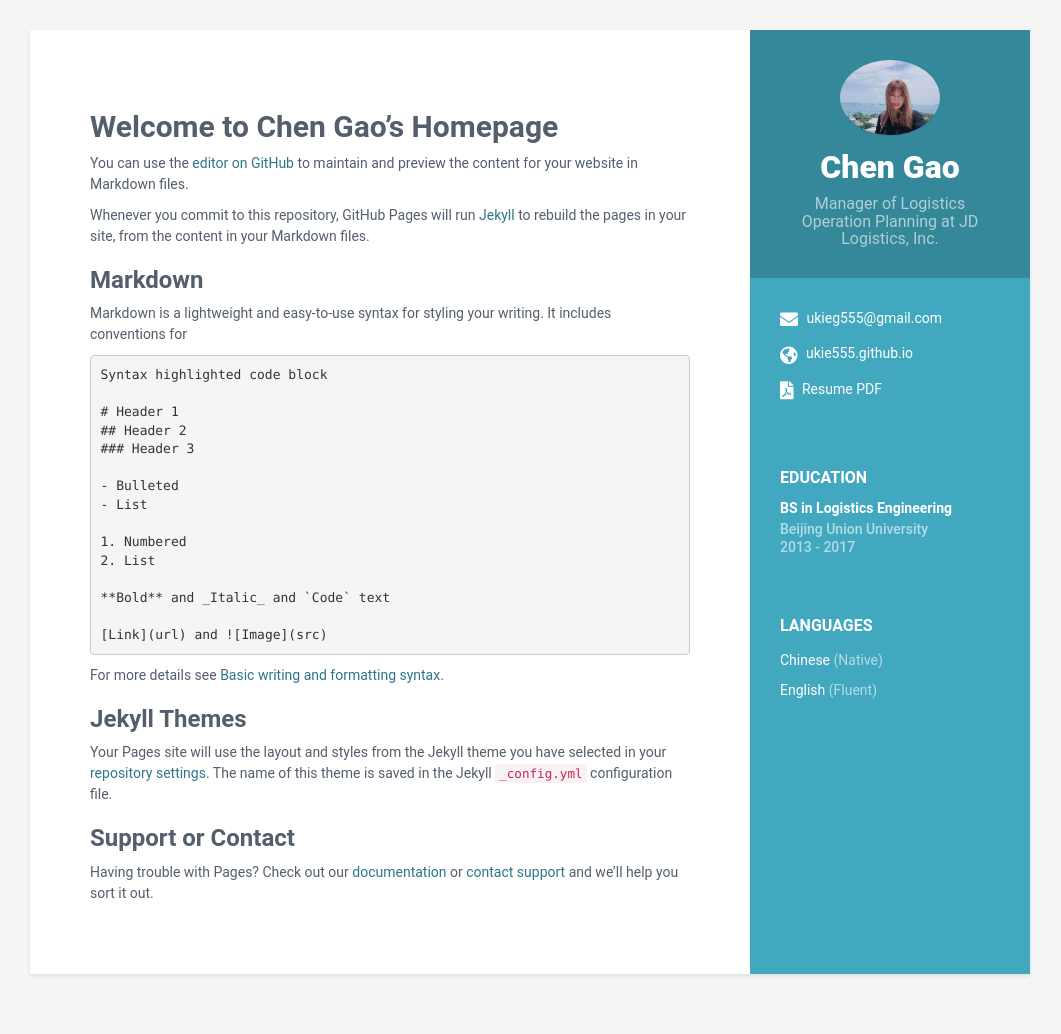
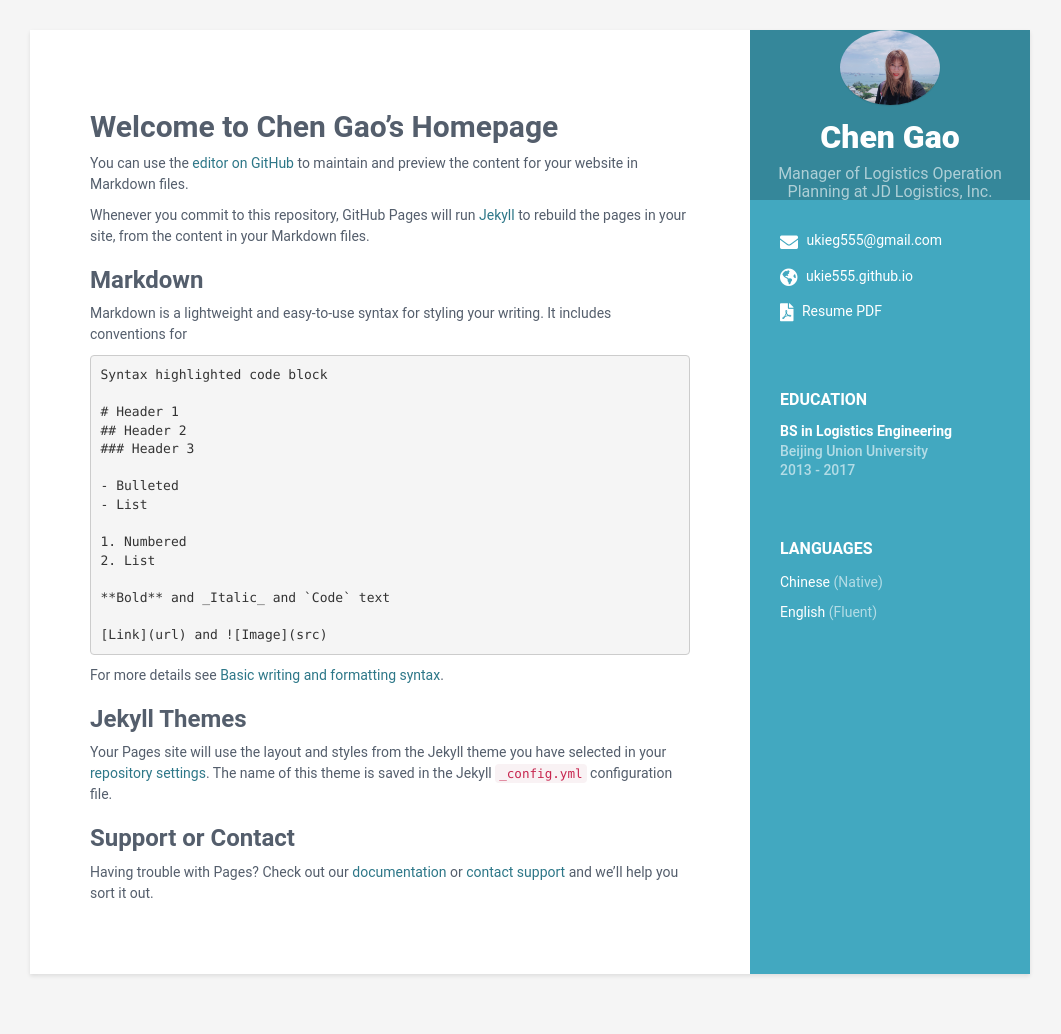
Before and after one commit to Ukie555/ukie555.github.io, a Jekyll site: the page built from index.md, in a window 1280 px wide. Shown: the whole page, without its empty margins (110-1171 px from the left). Built offline with Jekyll 4.4.1, drawn with Linux system fonts in a browser that asks for light colours; our own code applies the rules of GitHub Pages for plain Markdown files.

Commit message:
Edit padding

```diff
--- a/_sass/_base.scss
+++ b/_sass/_base.scss
@@ -48,7 +48,8 @@ p {
         color: #fff;
     }
     .profile-container {
-        padding: 30px;
+        //padding: 30px;
+        padding: 0px;
         //background: darken($theme-color, 10%);
         background: rgba(0, 0, 0, 0.2);
         text-align: center;
```
